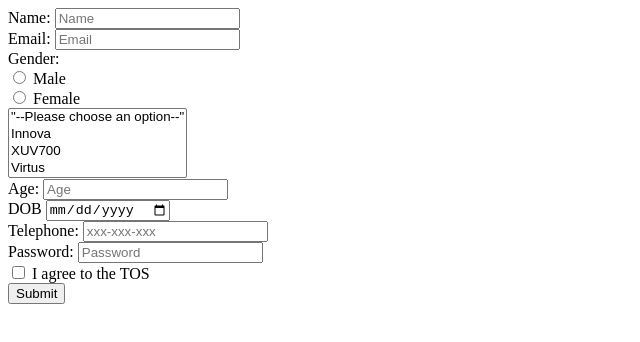
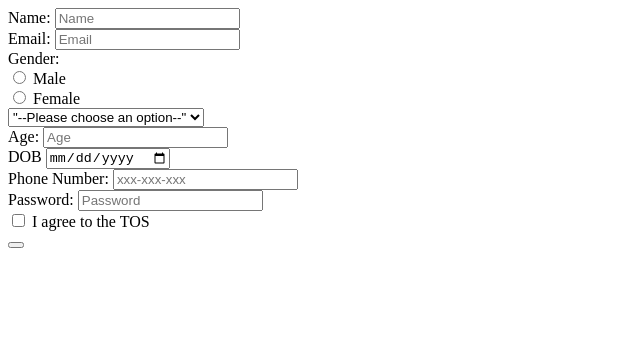
Before and after one commit to acciojob/signup-form-car-minukuridarshanreddy, a website: page main.html in a window 1280 px wide. Shown: the whole page, without its empty margins (0-640 px from the left). Drawn offline with Linux system fonts and the light colour scheme.

Commit message:
created a submission

```diff
--- a/main.html
+++ b/main.html
@@ -10,33 +10,32 @@
 	<!-- the entire body must be written by student -->
 	<form method="post">
 		<label for="name">Name:</label>
-		<input type="text" required="yes" id="name" placeholder="Name"><br>
+		<input type="text" required id="name" placeholder="Name"><br>
 		<label for="email">Email:</label>
-		<input type="email" required="yes" id="email" placeholder="Email"><br>
+		<input type="email" required id="email" placeholder="Email"><br>
 		<label for="gender">Gender:</label><br>
-		<input type="radio" required="yes" id="gender_m" name="gender">
+		<input type="radio" required id="gender_m" name="gender">
 		<label for="gender_m">Male</label><br>
-		<input type="radio" required="yes" id="gender_f" name="gender">
+		<input type="radio" required id="gender_f" name="gender">
 		<label for="gender_f">Female</label><br>
 		<label for="car"></label>
-		<select multiple aria-required="yes" id="car" placeholder="--Please choose an option--">
+		<select aria-required id="car" placeholder="--Please choose an option--">
 			<option value="disabled selected">"--Please choose an option--"</option>
 			<option value="innova">Innova</option>
 			<option value="xuv700">XUV700</option>
 			<option value="virtus">Virtus</option>
 		</select><br>
 		<label for="age">Age:</label>
-		<input type="number" required="yes" id="age" placeholder="Age"><br>
+		<input type="number" required id="age" placeholder="Age"><br>
 		<label for="dob">DOB</label>
-		<input type="date" required="yes" id="dob"><br>
-		<label for="tel">Telephone:</label>
-		<input type="tel" required="No" id="tel" placeholder="xxx-xxx-xxx"><br>
+		<input type="date" required id="dob"><br>
+		<label for="tel">Phone Number:</label>
+		<input type="tel" id="tel" placeholder="xxx-xxx-xxx"><br>
 		<label for="password">Password:</label>
-		<input type="password" required="yes" id="password" placeholder="Password"><br>
-		<input type="checkbox" required="yes" id="tos">
+		<input type="password" required id="password" placeholder="Password"><br>
+		<input type="checkbox" required id="tos">
 		<label for="tos">I agree to the TOS</label><br>
-		<label for="tos"></label>
-		<input type="submit">
+		<button type="submit">
 	</form>
     <script type="text/javascript" src="./script.js">
 </script>
```
